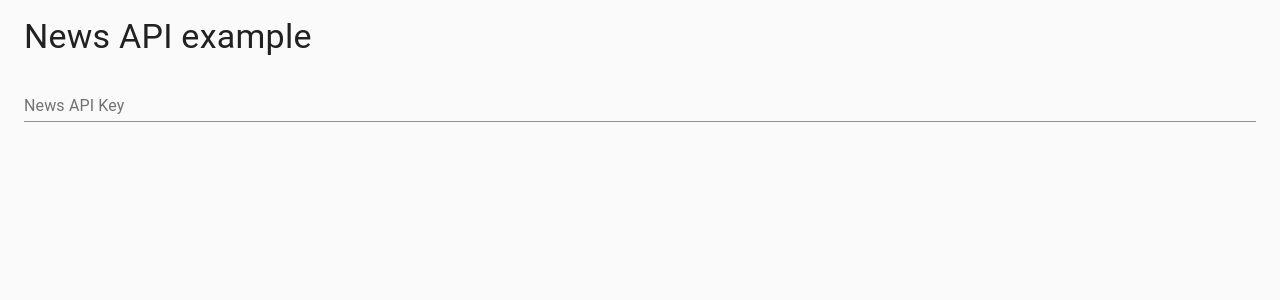
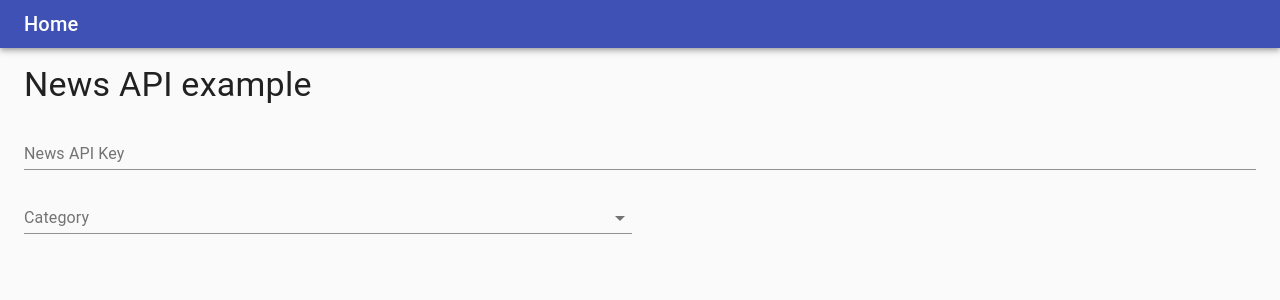
Before and after one commit to fleea/news-api, a React (Create React App) app: page / in a window 1280 px wide. Shown: the top 300 px of the page. Built offline with nearby package versions, Linux system fonts and the light colour scheme.

Commit message:
Added select

```diff
--- a/src/App.js
+++ b/src/App.js
@@ -7,11 +7,29 @@ import TextField from '@material-ui/core/TextField';
 import CircularProgress from '@material-ui/core/CircularProgress';
 import Typography from '@material-ui/core/Typography';
 import Grid from '@material-ui/core/Grid';
+import {BrowserRouter as Router, NavLink, Route} from "react-router-dom";
+import Select from '@material-ui/core/Select';
+import MenuItem from '@material-ui/core/MenuItem';
+import FormControl from '@material-ui/core/FormControl';
+import InputLabel from '@material-ui/core/InputLabel';
+import AppBar from '@material-ui/core/AppBar';
+import Toolbar from '@material-ui/core/Toolbar';
 import './app.scss'
 
 const App = () => {
+  return (
+      <Router>
+        <CssBaseline />
+        <Route path="/*" component={mainNav} />
+        <Route exact path="/" component={Home} />
+      </Router>
+  )
+};
+
+const Home = () => {
   const [apiKey, setApiKey] = useState('');
   const [apiKeyTemp, setApiKeyTemp] = useState('');
+  const [category, setCategory] = useState('');
   const onAPIChange = ({target}) => {
     if(!target || !target.value) return;
     setApiKeyTemp(target.value);
@@ -19,8 +37,12 @@ const App = () => {
   const handleKeydown = (event) => {
     event && event.key === 'Enter' && setApiKey(apiKeyTemp);
   };
+  const categoryChange = ({target}) => {
+    if(!target || !target.value) return;
+    setCategory(target.value);
+  };
   return (
-    <>
+      <Router>
         <CssBaseline />
         <Container>
             <Grid container spacing={2}>
@@ -35,15 +57,54 @@ const App = () => {
                     onChange={onAPIChange}
                     onKeyDown={handleKeydown}/>
               </Grid>
+               <Grid item xs={6}>
+                <FormControl className="news--full-width">
+                  <InputLabel htmlFor="category">Category</InputLabel>
+                  <Select
+                      autoWidth={true}
+                      value={category}
+                      onChange={categoryChange}
+                      inputProps={{
+                        name: 'category',
+                        id: 'category',
+                      }}
+                  >
+                    <MenuItem value="">
+                      <em>All</em>
+                    </MenuItem>
+                    <MenuItem value='business'>Business</MenuItem>
+                    <MenuItem value='entertainment'>Entertainment</MenuItem>
+                    <MenuItem value='general'>General</MenuItem>
+                    <MenuItem value='health'>Health</MenuItem>
+                    <MenuItem value='science'>Science</MenuItem>
+                    <MenuItem value='sports'>Sports</MenuItem>
+                    <MenuItem value='technology'>Technology</MenuItem>
+                  </Select>
+                </FormControl>
               </Grid>
-        {apiKey && <ArticlePage apiKey={apiKey}/>}
+            </Grid>
+          {apiKey && <ArticlePage apiKey={apiKey} category={category}/>}
         </Container>
-    </>
+      </Router>
   );
 };
 
-const ArticlePage = ({apiKey}) => {
-  const [loading, articles] = useNewsApi(apiKey);
+const mainNav = () => {
+  return (<AppBar position="static">
+        <Toolbar variant="dense">
+          <Typography variant="h6" color="inherit">
+            Home
+          </Typography>
+        </Toolbar>
+      </AppBar>
+  )
+};
+
+const ArticlePage = ({apiKey, category}) => {
+  const [loading, articles] = useNewsApi({
+    apiKey,
+    category
+  });
   return (
       <>
         {loading && <CircularProgress className="news--padding"/>}
--- a/src/app.scss
+++ b/src/app.scss
@@ -1,3 +1,6 @@
 h1.news__header, .news--padding{
   margin: 1rem 0;
 }
+.news--full-width {
+  width: 100%;
+}
--- a/src/hooks/use-news-api.js
+++ b/src/hooks/use-news-api.js
@@ -13,21 +13,22 @@ const instance = axios.create({
     }
 });
 
-export const useNewsApi = (apiKey) => {
+export const useNewsApi = ({apiKey, category}) => {
     const [data, setData] = useState([]);
     const [loading, setLoading] = useState(false);
 
     useEffect(() => {
+        const url = `top-headlines?${category ? `${category}&` : ''}country=nl`;
         setLoading(true);
         instance.defaults.headers.Authorization = `Bearer ${apiKey}`;
         instance
-            .get(`top-headlines?country=nl`)
+            .get(url)
             .then(({data}) => {
                 setData(data.articles);
             })
             .then(()=> setLoading(false))
 
-    }, [apiKey]);
+    }, [apiKey, category]);
 
     return [loading, data];
 };
```
Lines whose indentation alone changed are shown as unchanged.
